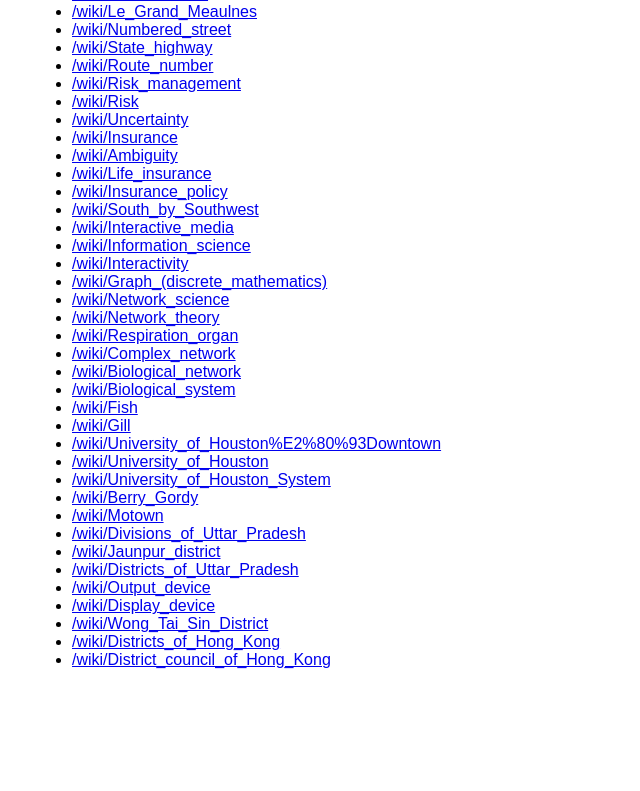
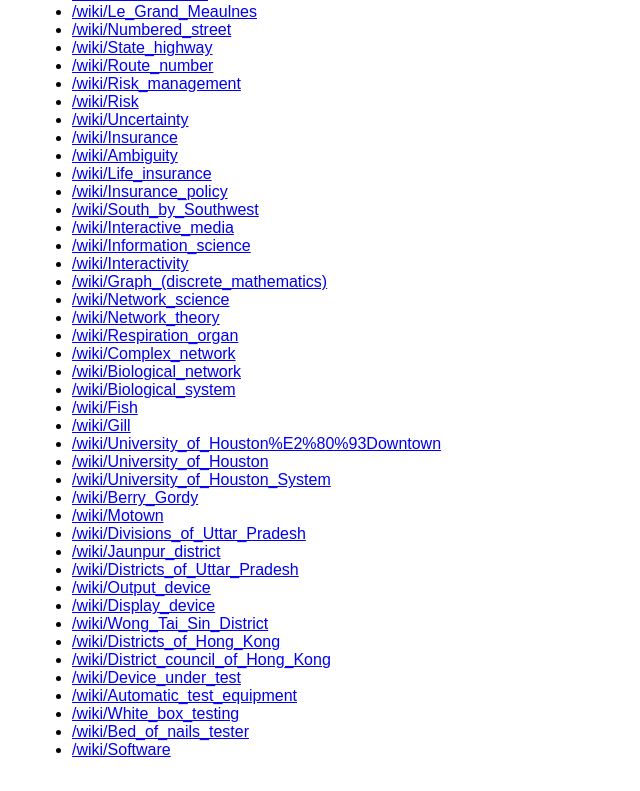
Before and after one commit to georgiah/wikipedia-philosophy, a plain HTML site: page docs/index.html in a window 1280 px wide. Shown: the part 1291-2082 px from the top of the page, without its empty margins (0-640 px from the left). Before the commit the page ends 1992 px from the top, so only its background shows below. Drawn offline with Linux system fonts and the light colour scheme.

Commit message:
Updated HTML file

```diff
--- a/docs/index.html
+++ b/docs/index.html
@@ -536,6 +536,31 @@
       /wiki/District_council_of_Hong_Kong
      </a>
     </li>
+<li>
+ <a href="https://wikipedia.org/wiki/Device_under_test">
+  /wiki/Device_under_test
+ </a>
+</li>
+<li>
+ <a href="https://wikipedia.org/wiki/Automatic_test_equipment">
+  /wiki/Automatic_test_equipment
+ </a>
+</li>
+<li>
+ <a href="https://wikipedia.org/wiki/White_box_testing">
+  /wiki/White_box_testing
+ </a>
+</li>
+<li>
+ <a href="https://wikipedia.org/wiki/Bed_of_nails_tester">
+  /wiki/Bed_of_nails_tester
+ </a>
+</li>
+<li>
+ <a href="https://wikipedia.org/wiki/Software">
+  /wiki/Software
+ </a>
+</li>
    </ul>
   </div>
  </body>
```
Lines whose indentation alone changed are shown as unchanged.
